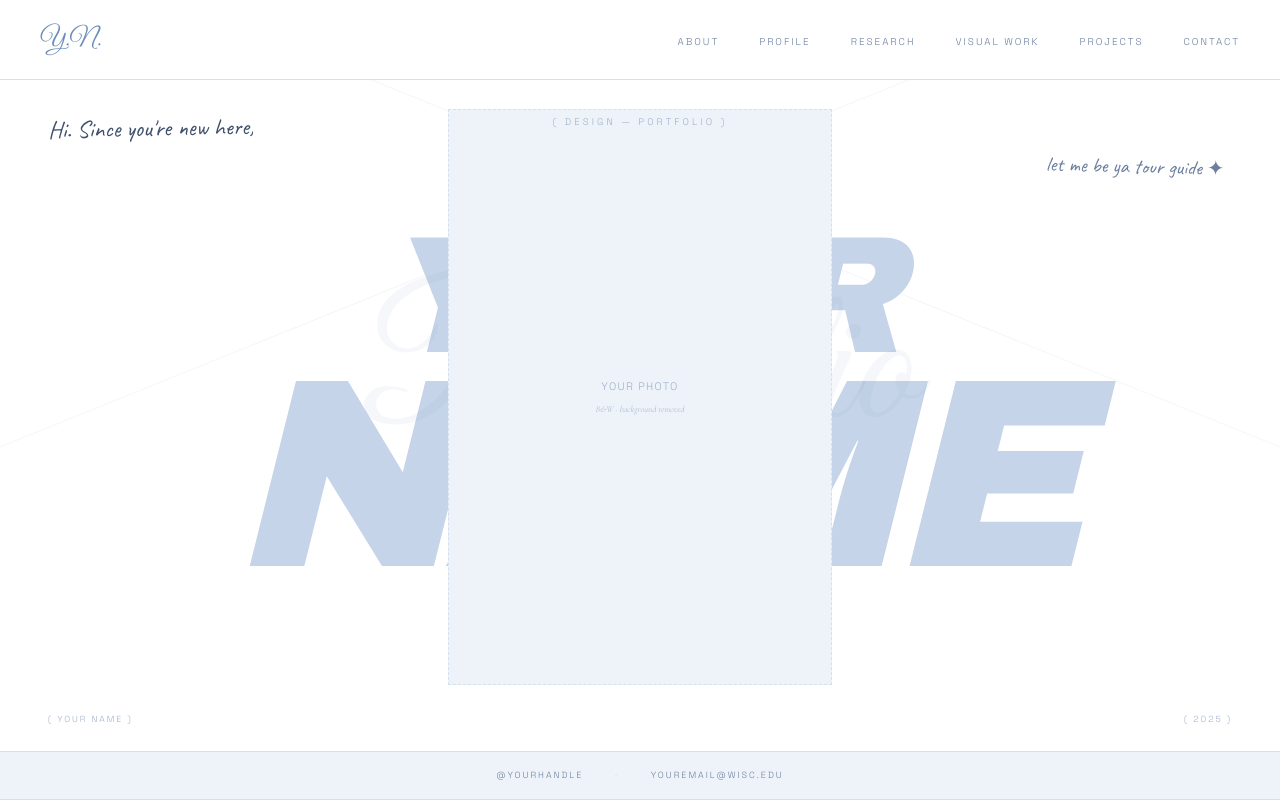
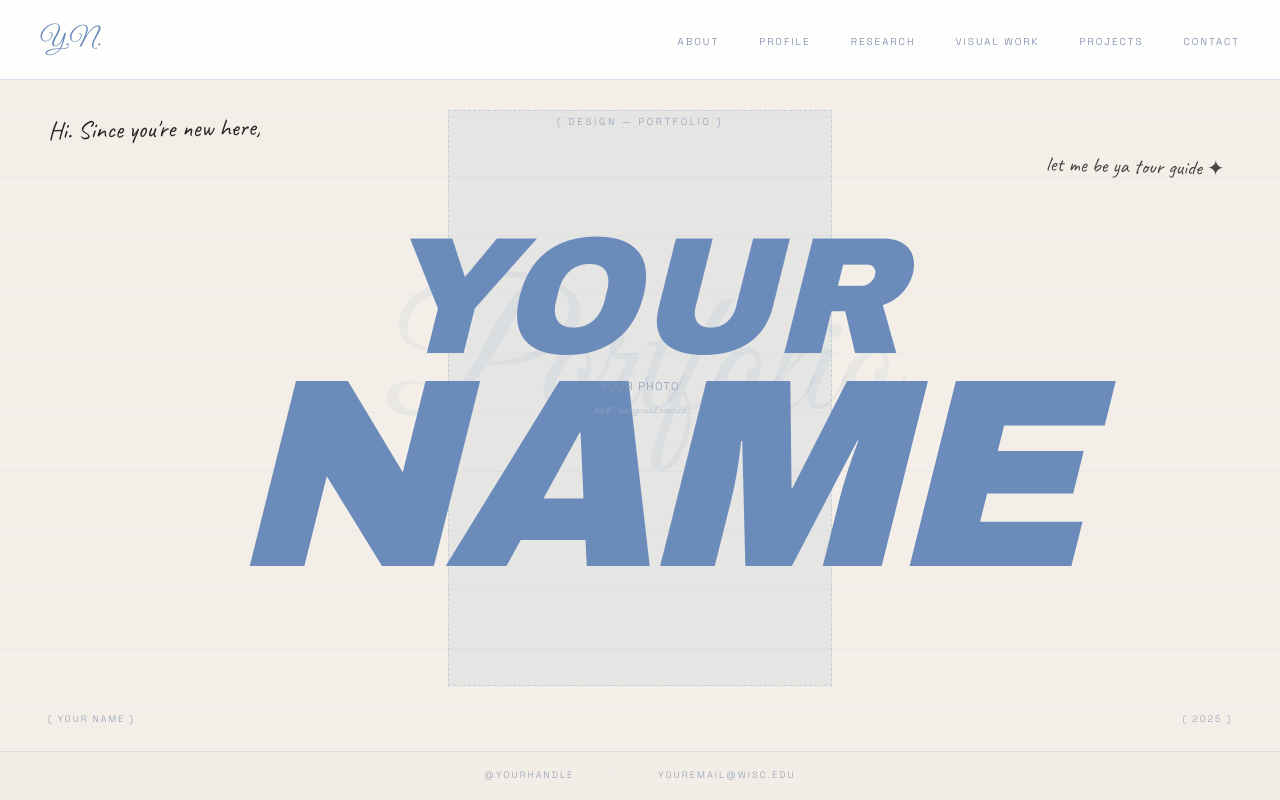
Before and after one commit to stephanieyxzhu/stephanieyxzhu.github.io, a plain HTML site: page index.html in a window 1280 px wide. Shown: the top 800 px of the page. Drawn offline with nearby package versions, Linux system fonts and the light colour scheme; a web font is replaced by a local one.

Commit message:
font change hero

```diff
--- a/css/style.css
+++ b/css/style.css
@@ -164,35 +164,143 @@ ul  { list-style: none; }
 /* ═══════════════════════════════════════════════════════
    HERO — dark envelope, kept from original
    ═══════════════════════════════════════════════════════ */
-.hero { position: relative; width: 100%; min-height: 100vh; background: var(--white); overflow: hidden; display: flex; flex-direction: column; align-items: center; justify-content: center; border-bottom: 1px solid var(--parchment); }
-.hero__envelope-bg { position: absolute; inset: 0; z-index: 1; pointer-events: none; }
-.env-crease { position: absolute; width: 150%; height: 150%; border: 1px solid rgba(107,140,186,0.08); }
-.env-crease--tl { top: -25%; left: -25%; transform-origin: top left;  transform: rotate(22deg); }
-.env-crease--tr { top: -25%; right: -25%; transform-origin: top right; transform: rotate(-22deg); }
+/* ── Hero: Stacey Wang cover aesthetic — warm cream bg, bubbly blue name ── */
+.hero {
+  position: relative; width: 100%; min-height: 100vh;
+  /* warm cream paper background, same tone as Stacey Wang cover */
+  background-color: #f3efe8;
+  /* subtle horizontal paper lines */
+  background-image: repeating-linear-gradient(
+    to bottom, transparent, transparent 58px,
+    rgba(107,140,186,0.06) 58px, rgba(107,140,186,0.06) 59px
+  );
+  overflow: hidden;
+  display: flex; flex-direction: column;
+  align-items: center; justify-content: center;
+}
 
-.hero__discipline { position: absolute; top: 2rem; left: 2.5rem; z-index: 6; font-family: var(--font-mono); font-size: 0.58rem; letter-spacing: 0.3em; text-transform: uppercase; color: var(--ink-faint); }
-.hero__eyebrow-label { position: relative; z-index: 6; font-family: var(--font-mono); font-size: 0.6rem; letter-spacing: 0.32em; text-transform: uppercase; color: var(--ink-faint); margin-bottom: 0.3rem; }
-.hero__script-title { position: absolute; z-index: 3; font-family: var(--font-script); font-size: clamp(5rem, 15vw, 12rem); color: rgba(107,140,186,0.07); pointer-events: none; user-select: none; top: 50%; left: 50%; transform: translate(-50%, -58%); white-space: nowrap; }
+/* Remove envelope creases — not needed on light hero */
+.hero__envelope-bg { display: none; }
+.env-crease { display: none; }
 
-.hero__name-bg { position: absolute; inset: 0; display: flex; flex-direction: column; align-items: center; justify-content: center; z-index: 2; pointer-events: none; user-select: none; line-height: 0.82; padding-top: 1rem; }
-.hero__name-line1 { display: block; font-family: var(--font-bubbly); font-weight: 900; font-style: italic; font-size: clamp(10vw, 13vw, 15vw); color: var(--blue-pale); letter-spacing: -0.01em; text-align: center; width: 100%; }
-.hero__name-line2 { display: block; font-family: var(--font-bubbly); font-weight: 900; font-style: italic; font-size: clamp(16vw, 21vw, 25vw); color: var(--blue-pale); letter-spacing: -0.03em; text-align: center; width: 100%; margin-left: 2%; }
+/* Top-left discipline label */
+.hero__discipline {
+  position: absolute; top: 2rem; left: 2.5rem; z-index: 6;
+  font-family: var(--font-mono); font-size: 0.6rem;
+  letter-spacing: 0.25em; text-transform: uppercase;
+  color: #8a9bb5;
+}
 
-.hero__photo-wrap { position: relative; z-index: 4; width: clamp(220px, 30vw, 480px); margin-top: -2vw; pointer-events: none; }
-.hero__photo { width: 100%; display: block; filter: grayscale(100%) contrast(1.05); mix-blend-mode: multiply; }
-.hero__photo-placeholder { width: 100%; aspect-ratio: 2/3; background: var(--blue-light); border: 1px dashed var(--parchment); display: flex; align-items: center; justify-content: center; text-align: center; }
-.hero__photo-placeholder-inner p { font-family: var(--font-mono); font-size: 0.68rem; letter-spacing: 0.12em; text-transform: uppercase; color: var(--ink-faint); }
-.hero__photo-tip { font-size: 0.56rem !important; margin-top: 0.4rem; color: var(--ink-faint) !important; font-style: italic; font-family: var(--font-serif) !important; text-transform: none !important; letter-spacing: 0 !important; }
+/* Center eyebrow */
+.hero__eyebrow-label {
+  position: relative; z-index: 6;
+  font-family: var(--font-mono); font-size: 0.6rem;
+  letter-spacing: 0.28em; text-transform: uppercase;
+  color: #8a9bb5; margin-bottom: 0.3rem;
+}
 
-.hw--topleft  { top: 7rem;   left: 3rem;   font-size: clamp(1.1rem, 2.2vw, 1.5rem); transform: rotate(-1deg);  color: var(--ink-mid); }
-.hw--topright { top: 9.5rem; right: 3.5rem; font-size: clamp(1rem, 1.8vw, 1.3rem);  transform: rotate(1.5deg); color: var(--ink-light); }
+/* Faint script "Portfolio" ghost — very subtle on cream */
+.hero__script-title {
+  position: absolute; z-index: 3;
+  font-family: var(--font-script);
+  font-size: clamp(5rem, 14vw, 11rem);
+  color: rgba(107,140,186,0.08);
+  pointer-events: none; user-select: none;
+  top: 50%; left: 50%;
+  transform: translate(-50%, -60%);
+  white-space: nowrap;
+}
 
-.hero__corner-label { position: absolute; z-index: 6; font-family: var(--font-mono); font-size: 0.55rem; letter-spacing: 0.22em; text-transform: uppercase; color: var(--ink-faint); }
+/* Giant bubbly name — Anybody italic 900, blue (like Stacey's pink but in our blue) */
+.hero__name-bg {
+  position: absolute; inset: 0;
+  display: flex; flex-direction: column;
+  align-items: center; justify-content: center;
+  z-index: 2; pointer-events: none; user-select: none;
+  line-height: 0.82; padding-top: 1rem;
+}
+.hero__name-line1 {
+  display: block;
+  font-family: var(--font-bubbly);
+  font-weight: 900; font-style: italic;
+  font-size: clamp(10vw, 13vw, 15vw);
+  color: var(--blue);               /* our blue, like her pink */
+  letter-spacing: -0.01em;
+  text-align: center; width: 100%;
+}
+.hero__name-line2 {
+  display: block;
+  font-family: var(--font-bubbly);
+  font-weight: 900; font-style: italic;
+  font-size: clamp(16vw, 21vw, 25vw);
+  color: var(--blue);
+  letter-spacing: -0.03em;
+  text-align: center; width: 100%;
+  margin-left: 2%;
+}
+
+/* Photo */
+.hero__photo-wrap {
+  position: relative; z-index: 4;
+  width: clamp(220px, 30vw, 480px);
+  margin-top: -2vw; pointer-events: none;
+}
+.hero__photo {
+  width: 100%; display: block;
+  filter: grayscale(100%) contrast(1.1);
+  mix-blend-mode: multiply;
+}
+.hero__photo-placeholder {
+  width: 100%; aspect-ratio: 2/3;
+  background: rgba(107,140,186,0.1);
+  border: 1.5px dashed rgba(107,140,186,0.25);
+  display: flex; align-items: center; justify-content: center; text-align: center;
+}
+.hero__photo-placeholder-inner p {
+  font-family: var(--font-mono); font-size: 0.7rem;
+  letter-spacing: 0.12em; text-transform: uppercase; color: #8a9bb5;
+}
+.hero__photo-tip {
+  font-size: 0.58rem !important; margin-top: 0.4rem;
+  color: #a0b0c8 !important; font-style: italic;
+  font-family: var(--font-serif) !important;
+  text-transform: none !important; letter-spacing: 0 !important;
+}
+
+/* Handwritten annotations — dark ink on cream, like Stacey Wang */
+.hw--topleft {
+  top: 7rem; left: 3rem;
+  font-size: clamp(1.1rem, 2.2vw, 1.55rem);
+  transform: rotate(-1deg);
+  color: #2a2420;   /* near-black, like actual pen on paper */
+}
+.hw--topright {
+  top: 9.5rem; right: 3.5rem;
+  font-size: clamp(1rem, 1.8vw, 1.3rem);
+  transform: rotate(1.5deg);
+  color: #4a4540;
+}
+
+/* Corner labels */
+.hero__corner-label {
+  position: absolute; z-index: 6;
+  font-family: var(--font-mono); font-size: 0.58rem;
+  letter-spacing: 0.2em; text-transform: uppercase; color: #8a9bb5;
+}
 .hero__corner-label--left { bottom: 4.5rem; left: 3rem; }
 .hero__corner-label--year { bottom: 4.5rem; right: 3rem; }
 
-.hero__strip { position: absolute; bottom: 0; left: 0; right: 0; z-index: 6; display: flex; align-items: center; justify-content: center; gap: 2rem; padding: 1rem 3rem; border-top: 1px solid var(--parchment); background: var(--blue-light); font-family: var(--font-mono); font-size: 0.56rem; letter-spacing: 0.22em; text-transform: uppercase; color: var(--ink-light); }
-.hero__strip-dot { color: var(--blue-pale); }
+/* Bottom strip — cream with subtle top border */
+.hero__strip {
+  position: absolute; bottom: 0; left: 0; right: 0; z-index: 6;
+  display: flex; align-items: center; justify-content: center; gap: 2.5rem;
+  padding: 1rem 3rem;
+  border-top: 1px solid rgba(107,140,186,0.18);
+  background: rgba(243,239,232,0.85);
+  font-family: var(--font-mono); font-size: 0.58rem;
+  letter-spacing: 0.22em; text-transform: uppercase; color: #8a9bb5;
+}
+.hero__strip-dot { color: #b8c8dc; }
 
 
 /* ═══════════════════════════════════════════════════════
```
